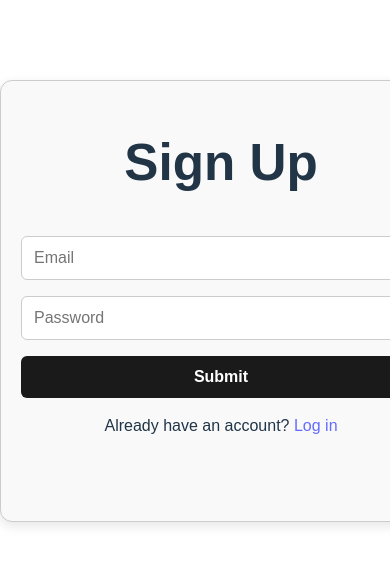
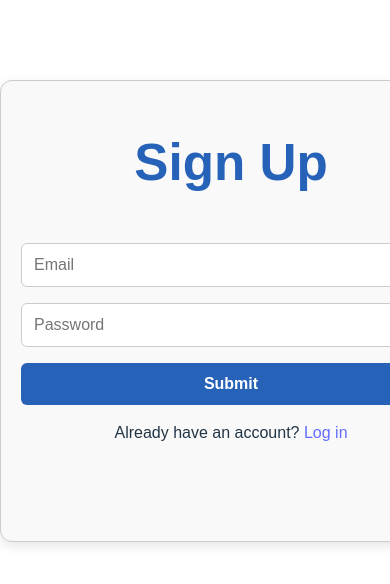
Before and after one commit to Cornelia23/Address-Book-App, a React (Vite) app: page /signup in a window 390 px wide. Shown: the top 584 px of the page. Built offline with nearby package versions, Linux system fonts and the light colour scheme; no server answers.

Commit message:
FEAT: mobile responsive

```diff
--- a/src/index.css
+++ b/src/index.css
@@ -69,8 +69,8 @@ button:focus-visible {
 }
 
 .signup-container {
-  width: 400px;
-  height: 400px;
+  width: 420px;
+  height: 420px;
   margin: 80px auto;
   padding: 20px;
   overflow: hidden;
@@ -78,7 +78,7 @@ button:focus-visible {
   border-radius: 12px;
   background-color: #f9f9f9;
   box-shadow: 0px 4px 12px rgba(0,0,0,0.1);
-  font-family: sans-serif;
+  font-family: Arial;
   display: flex;
   flex-direction: column;
   justify-content: space-between;
@@ -86,6 +86,7 @@ button:focus-visible {
 
 .form-header {
   text-align: center;
+  color: #2762b9;
   margin-bottom: 10px;
 }
 
@@ -124,7 +125,7 @@ button:focus-visible {
 
 .signup-container button {
   width: 100%;
-  background-color: #1a1a1a;
+  background-color: #2762b9;;
   color: white;
   border: none;
   border-radius: 6px;
@@ -265,6 +266,21 @@ button:focus-visible {
   .dashboard-content {
     padding: 24px 16px;
   }
+
+  .dashboard-main {
+    flex-direction: column;
+  }
+
+  .dashboard-filters {
+    width: 100%;
+    margin-bottom: 24px;
+    align-self: center;
+  }
+
+  .dashboard-contacts {
+    width: 100%;
+  }
+
 }
 
 @media (max-width: 480px) {
@@ -278,6 +294,20 @@ button:focus-visible {
 
   .dashboard-content {
     padding: 20px 12px;
+  }
+
+  .dashboard-main {
+    flex-direction: column;
+  }
+
+  .dashboard-filters {
+    width: 100%;
+    margin-bottom: 24px;
+    align-self: center;
+  }
+
+  .dashboard-contacts {
+    width: 100%;
   }
 
   .logo-icon {
```
